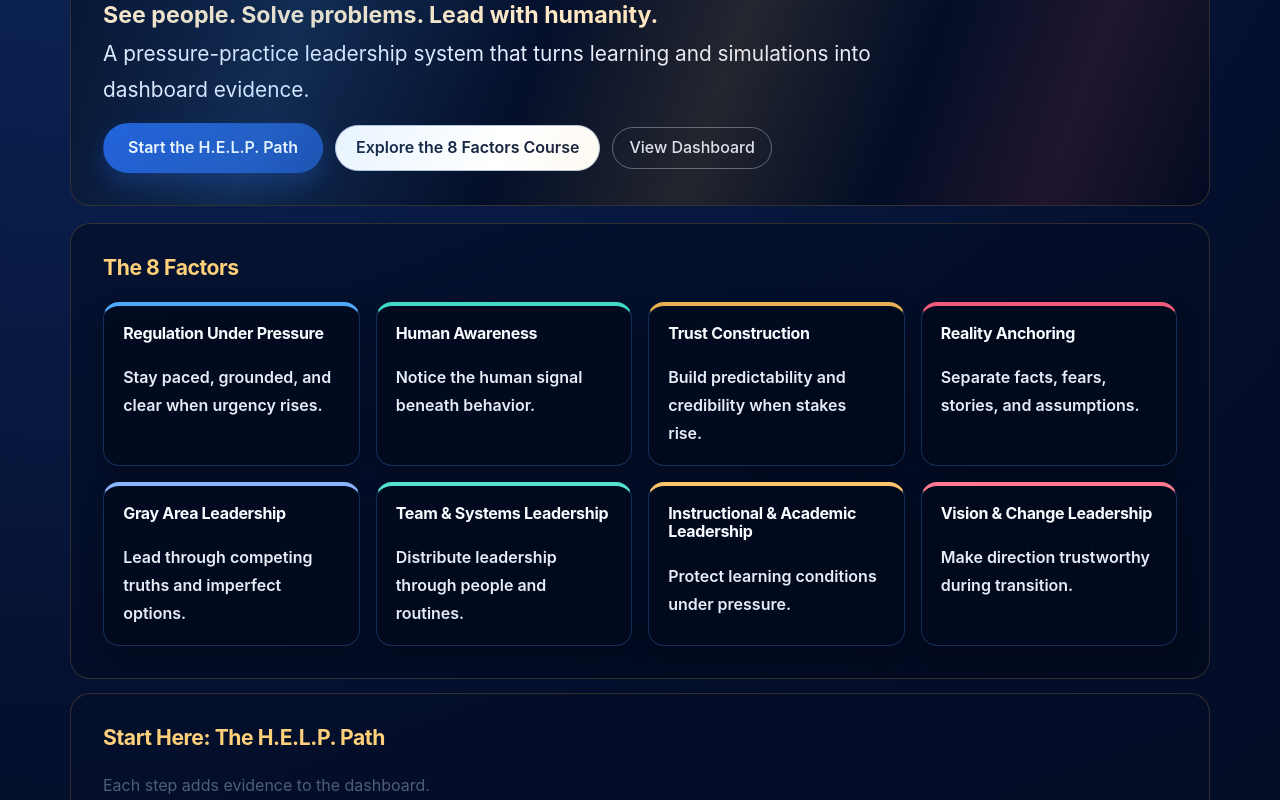
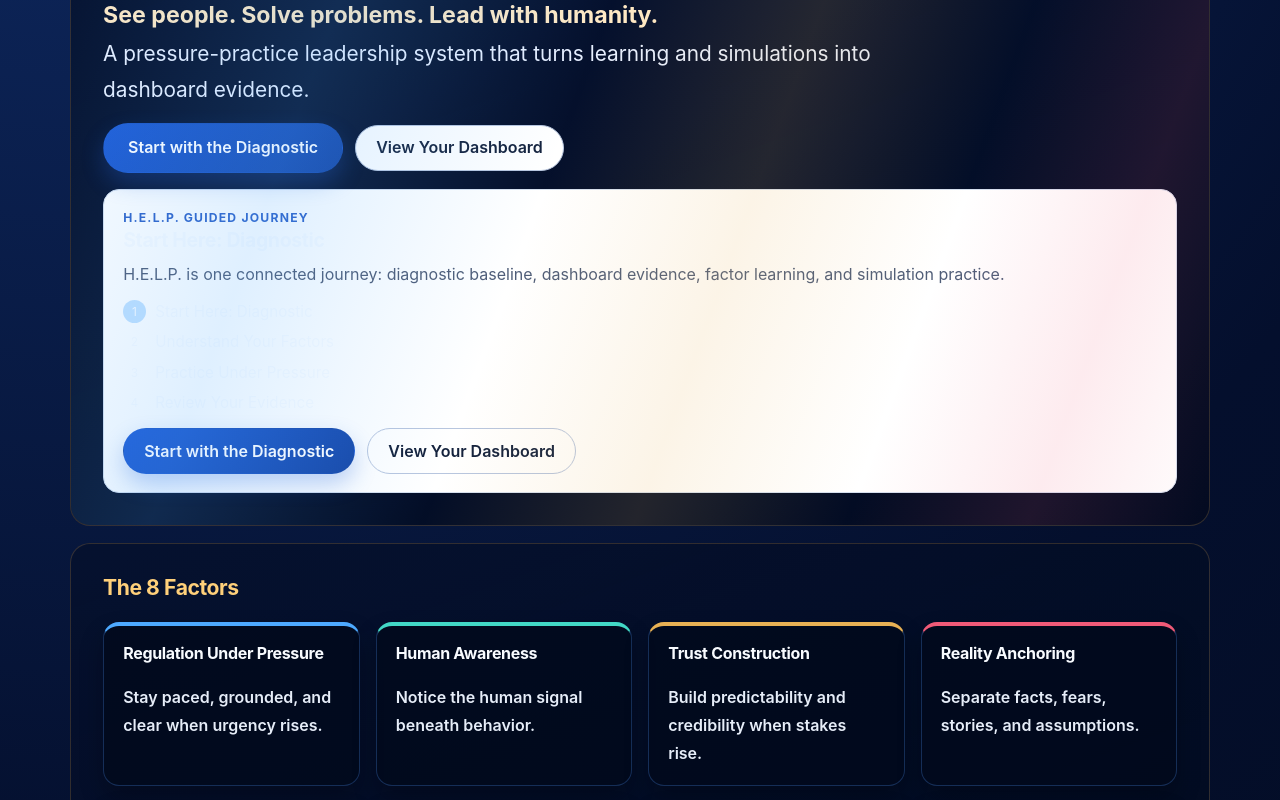
Before and after one commit to DrRobF/rob-furman-portfolio, a Next.js app: page /human-equation-suite in a window 1280 px wide. Shown: the part 680-1480 px from the top of the page. Built offline with nearby package versions, Linux system fonts and the light colour scheme.

Commit message:
Improve HELP journey flow and consolidate CTAs

```diff
--- /dev/null
+++ b/app/components/HelpJourneyNav.js
@@ -0,0 +1,43 @@
+import Link from 'next/link';
+
+const labels = {
+  diagnostic: 'Start Here: Diagnostic',
+  factors: 'Understand Your Factors',
+  simulation: 'Practice Under Pressure',
+  dashboard: 'Review Your Evidence',
+};
+
+const steps = [
+  { key: 'diagnostic', href: '/human-equation-suite/diagnostic' },
+  { key: 'factors', href: '/human-equation-suite/course' },
+  { key: 'simulation', href: '/simulation-overview' },
+  { key: 'dashboard', href: '/human-equation-suite/dashboard' },
+];
+
+export default function HelpJourneyNav({ currentStep, explanation, primaryAction, secondaryAction, showDashboardReturn = false }) {
+  return (
+    <section className="card help-journey-nav" aria-label="H.E.L.P. guided journey">
+      <p className="eyebrow">H.E.L.P. Guided Journey</p>
+      <h2>{labels[currentStep]}</h2>
+      <p>{explanation}</p>
+      <div className="help-journey-track" role="list">
+        {steps.map((step, index) => {
+          const status = step.key === currentStep ? 'current' : index < steps.findIndex((s) => s.key === currentStep) ? 'complete' : 'upcoming';
+          return (
+            <div key={step.key} role="listitem" className={`help-journey-step ${status}`}>
+              <span>{index + 1}</span>
+              <Link href={step.href}>{labels[step.key]}</Link>
+            </div>
+          );
+        })}
+      </div>
+      <div className="button-row top-space-sm">
+        <Link href={primaryAction.href} className="button primary">{primaryAction.label}</Link>
+        {secondaryAction ? <Link href={secondaryAction.href} className="button secondary">{secondaryAction.label}</Link> : null}
+        {showDashboardReturn && primaryAction.href !== '/human-equation-suite/dashboard' ? (
+          <Link href="/human-equation-suite/dashboard" className="button tertiary">Return to Dashboard</Link>
+        ) : null}
+      </div>
+    </section>
+  );
+}
--- a/app/globals.css
+++ b/app/globals.css
@@ -2102,3 +2102,13 @@ p {
 .help-suite-internal.help-page-dark .hes-modal-content .hes-timeline .node{background:#1f3f66;color:#f6c453}
 .help-suite-internal.help-page-dark .hes-modal-content .button.secondary,.help-suite-internal.help-page-dark .hes-modal-header .button.secondary{background:#132b4e;color:#ffffff;border-color:#7fb4ff}
 .help-suite-internal.help-page-dark .hes-modal-content .button.secondary:hover,.help-suite-internal.help-page-dark .hes-modal-header .button.secondary:hover{background:#1a3861}
+
+
+.help-journey-nav { margin-top: 1rem; }
+.help-journey-track { display: grid; gap: .5rem; margin-top: .75rem; }
+.help-journey-step { display: flex; align-items: center; gap: .6rem; font-size: .95rem; }
+.help-journey-step span { width: 1.4rem; height: 1.4rem; border-radius: 999px; display: inline-grid; place-items: center; font-size: .75rem; background: rgba(255,255,255,.1); }
+.help-journey-step.complete span { background: rgba(42,212,200,.25); }
+.help-journey-step.current span { background: rgba(77,169,255,.35); }
+.help-journey-step a { color: inherit; text-decoration: none; }
+@media (max-width: 700px) { .help-journey-nav .button-row { display: grid; } }
--- a/app/human-equation-suite/course/page.js
+++ b/app/human-equation-suite/course/page.js
@@ -3,6 +3,7 @@ import Link from 'next/link';
 import { useEffect, useState } from 'react';
 import HumanEquationNav from '../../components/HumanEquationNav';
 import { factorCatalog, factorModules, readCourseEvidence } from './courseModel';
+import HelpJourneyNav from '../../components/HelpJourneyNav';
 
 export default function CourseLanding() {
   const [course, setCourse] = useState(null);
@@ -10,7 +11,7 @@ export default function CourseLanding() {
   const completed = course?.completedFactors || 0;
 
   return <section className='section help-suite-page help-suite-internal help-page-dark'><div className='container'><div className='help-suite-nav-wrap'><HumanEquationNav /></div>
-    <article className='hes-awareness-hero help-suite-hero top-space-sm'><p className='eyebrow'>The 8 Factors Course</p><h1>The 8 Factors Course</h1><h2>Premium leadership practice: pressure psychology, reflection calibration, and recovery rehearsal.</h2></article>
+    <article className='hes-awareness-hero help-suite-hero top-space-sm'><p className='eyebrow'>The 8 Factors Course</p><h1>The 8 Factors Course</h1><h2>Premium leadership practice: pressure psychology, reflection calibration, and recovery rehearsal.</h2></article><HelpJourneyNav currentStep='factors' explanation='This is where you build the shared language behind your dashboard evidence before applying it in live pressure.' primaryAction={{ label: 'Apply This in a Simulation', href: '/simulation-overview' }} secondaryAction={{ label: 'Return to Dashboard', href: '/human-equation-suite/dashboard' }} showDashboardReturn />
     <section className='top-space-sm card help-suite-panel'><h2>Factor progress</h2><p><strong>Completion status:</strong> {completed}/8 completed.</p><div className='hes-factor-grid compact'>{factorCatalog.map((f,idx)=>{const m=factorModules[f.key]; const isDone=course?.factorEvidence?.[f.key]?.completed; const accentMap={regulation:'#4da9ff',humanAwareness:'#2ad4c8',trustConstruction:'#ffc165',realityAnchoring:'#ff8a72',grayAreaLeadership:'#a78bfa',teamSystemsLeadership:'#22d3a6',instructionalLeadership:'#f59e0b',visionChangeLeadership:'#fb7185'}; return <article key={f.key} className='hes-factor-panel compact' style={{'--factor-accent':accentMap[f.key]||'#4da9ff'}}><h3>{idx+1}. {f.label}</h3><p><em>{m.quote}</em></p><p><strong>Pressure effect:</strong> {m.pressureShift}</p><p><strong>Trains:</strong> {m.moduleTrains}</p><p><strong>Status:</strong> {isDone?'Completed':'In progress'}</p><Link className='button secondary' href={`/human-equation-suite/course/${f.slug}`}>{isDone?'Review':'Launch / Continue'}</Link></article>;})}</div></section>
   </div></section>;
 }
--- a/app/human-equation-suite/page.js
+++ b/app/human-equation-suite/page.js
@@ -2,6 +2,7 @@
 
 import Image from 'next/image';
 import Link from 'next/link';
+import HelpJourneyNav from '../components/HelpJourneyNav';
 
 const pathwaySteps = [
   { title: '1. Diagnostic', detail: 'Establish your baseline pressure profile and identify your first growth edges.' },
@@ -49,10 +50,15 @@ export default function HumanEquationSuitePage() {
           <p className="help-tagline">See people. Solve problems. Lead with humanity.</p>
           <p className="lead">A pressure-practice leadership system that turns learning and simulations into dashboard evidence.</p>
           <div className="button-row top-space-sm help-hero-cta">
-            <Link href="/human-equation-suite/diagnostic" className="button primary">Start the H.E.L.P. Path</Link>
-            <Link href="/human-equation-suite/course" className="button secondary">Explore the 8 Factors Course</Link>
-            <Link href="/human-equation-suite/dashboard" className="button tertiary">View Dashboard</Link>
+            <Link href="/human-equation-suite/diagnostic" className="button primary">Start with the Diagnostic</Link>
+            <Link href="/human-equation-suite/dashboard" className="button secondary">View Your Dashboard</Link>
           </div>
+          <HelpJourneyNav
+            currentStep="diagnostic"
+            explanation="H.E.L.P. is one connected journey: diagnostic baseline, dashboard evidence, factor learning, and simulation practice."
+            primaryAction={{ label: 'Start with the Diagnostic', href: '/human-equation-suite/diagnostic' }}
+            secondaryAction={{ label: 'View Your Dashboard', href: '/human-equation-suite/dashboard' }}
+          />
         </section>
 
         <section className="help-section">
@@ -93,10 +99,7 @@ export default function HumanEquationSuitePage() {
         <section className="help-final-cta">
           <h3>Start your leadership pressure profile.</h3>
           <p className="top-space-sm">H.E.L.P. is not a static personality test; it is a pressure-practice system that turns learning and simulations into dashboard evidence.</p>
-          <div className="button-row center top-space-sm help-hero-cta">
-            <Link href="/human-equation-suite/diagnostic" className="button primary">Start the H.E.L.P. Path</Link>
-            <Link href="/human-equation-suite/course" className="button secondary">Explore Course</Link>
-          </div>
+          <div className="button-row center top-space-sm help-hero-cta"><Link href="/human-equation-suite/course" className="button secondary">Explore the 8 Factors Course</Link></div>
         </section>
       </div>
     </section>
--- a/app/simulation-overview/page.js
+++ b/app/simulation-overview/page.js
@@ -1,10 +1,11 @@
 import Link from 'next/link';
 import HumanEquationShell from '../components/HumanEquationShell';
+import HelpJourneyNav from '../components/HelpJourneyNav';
 
 export default function SimulationOverviewPage() {
   return (
     <HumanEquationShell activePath="Leadership Simulation">
-        <h1>School Leader Simulation Overview</h1>
+        <h1>School Leader Simulation Overview</h1><HelpJourneyNav currentStep='simulation' explanation='Use simulation practice to test leadership decisions under pressure, then return to your dashboard to review evolving patterns.' primaryAction={{ label: 'Choose a Simulation', href: '/simulation' }} secondaryAction={{ label: 'Return to Dashboard', href: '/human-equation-suite/dashboard' }} showDashboardReturn />
         <p className="lead">Most leadership training talks about what you should do.</p>
         <p>This simulation puts you in the moment where you actually have to decide.</p>
         <p>
@@ -60,7 +61,7 @@ export default function SimulationOverviewPage() {
             reflection.
           </p>
           <Link href="/simulation" className="button primary top-space-sm inline-link">
-            Launch Simulation →
+            Choose a Simulation
           </Link>
         </div>
     </HumanEquationShell>
```
Also changed, not shown: app/human-equation-suite/dashboard/page.js (+2 -0 lines), app/human-equation-suite/diagnostic/page.js (+5 -3 lines), app/day-in-the-life-urban-student/page.js.
